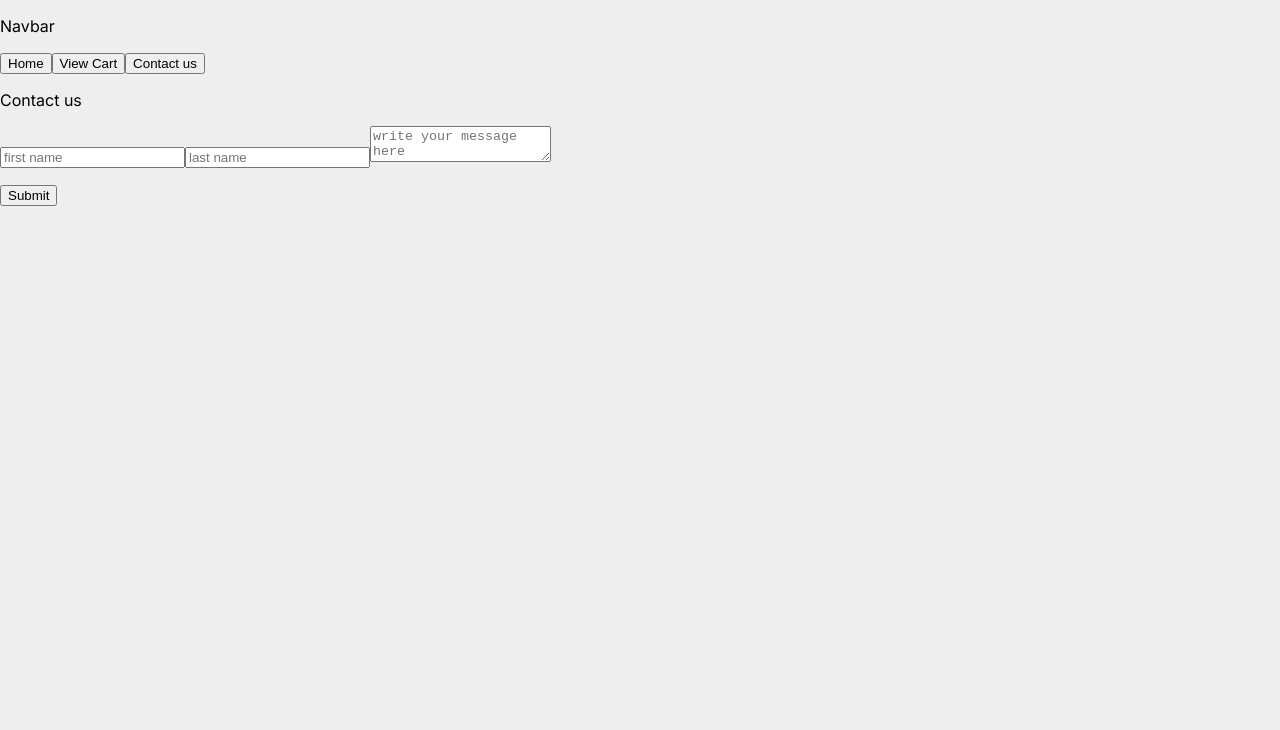
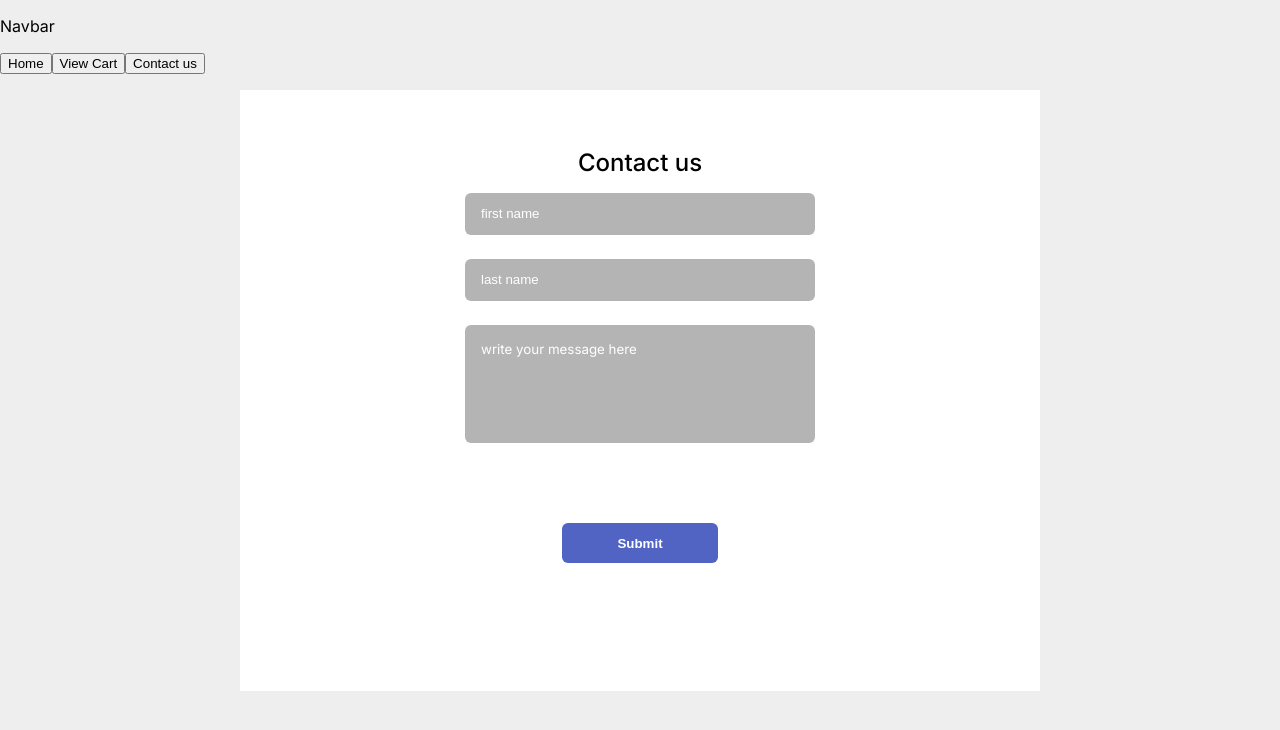
Before and after one commit to connorltodd/react-shopping-cart-cohort-7, a React (Create React App) app: page /contact in a window 1280 px wide. Shown: the top 730 px of the page. Built offline with nearby package versions, Linux system fonts and the light colour scheme.

Commit message:
contact form css completed

```diff
--- /dev/null
+++ b/src/Components/Contact.css
@@ -0,0 +1,61 @@
+.contact-form-container {
+    max-width: 800px;
+    background: #fff;
+    margin: auto;
+    height: calc(100vh - 199px);
+}
+
+.contact-form-title {
+    text-align: center;
+    font-size: 24px;
+    font-weight: 500;
+    padding-top: 58px;
+}
+
+.contact-form {
+    display: flex;
+    flex-direction: column;
+    max-width: 350px;
+    justify-content: center;
+    margin: auto;
+    gap: 24px;
+    padding: 0px 16px;
+}
+
+.contact-form-input {
+   background: #B4B4B4;
+   color: #fff;
+   padding-left: 16px;
+   border: none;
+   border-radius: 6px;
+   height: 40px;
+   line-height: 40px;
+}
+
+.contact-form-textarea {
+    height: 100px;
+    border-radius: 6px;
+    background: #B4B4B4;
+    color: #fff;
+    resize: none;
+    border: none;
+    padding-left: 16px;
+    padding-top: 16px;
+    font-family: 'Inter', sans-serif;
+}
+
+.contact-form-input::placeholder, .contact-form-textarea::placeholder {
+   color: #fff;
+}
+
+.contact-form-submit-button {
+    width: 156px;
+    height: 40px;
+    color: #fff;
+    border: none;
+    background: #5264C3;
+    font-weight: 600;
+    border-radius: 6px;
+    display: block;
+    margin: auto;
+}
--- a/src/Components/Contact.js
+++ b/src/Components/Contact.js
@@ -1,4 +1,5 @@
 import React from 'react';
+import './Contact.css';
 
 export default function Contact () {
     const [contactInfo, setContactInfo] = React.useState({
@@ -36,29 +37,32 @@ export default function Contact () {
     }
 
     return (
-        <div>
-            <p>Contact us</p>
-            <form onSubmit={handleSubmit}>
+        <div className='contact-form-container'>
+            <h1 className='contact-form-title'>Contact us</h1>
+            <form className='contact-form' onSubmit={handleSubmit}>
                  <input
+                    className='contact-form-input'
                     name='firstName'
                     placeholder='first name'
                     value={contactInfo.firstName}
                     onChange={handleChange}
                 />
                 <input
+                    className='contact-form-input'
                     name='lastName'
                     placeholder='last name'
-                    value={contactInfo.firstName}
+                    value={contactInfo.lastName}
                     onChange={handleChange}
                 />
                 <textarea
+                    className='contact-form-textarea'
                     name='message'
                     placeholder='write your message here'
                     value={contactInfo.message}
                     onChange={handleChange}
                 />
                 <p>{formResponseMessage}</p>
-                <button type="submit" >Submit</button>
+                <button className='contact-form-submit-button' type="submit" >Submit</button>
             </form>
         </div>
     )
```
